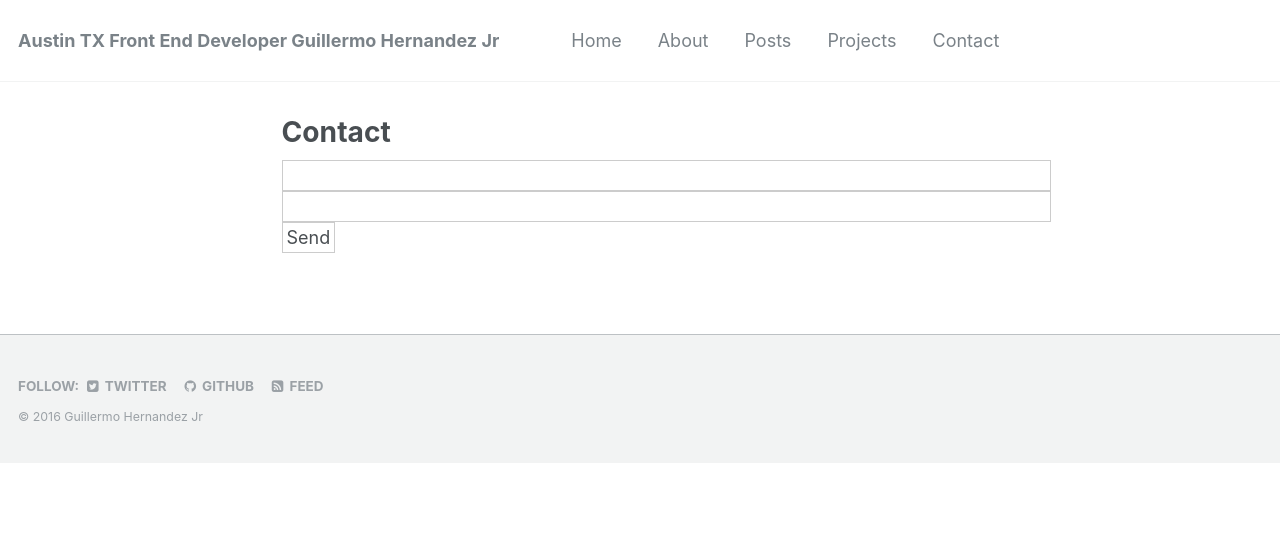
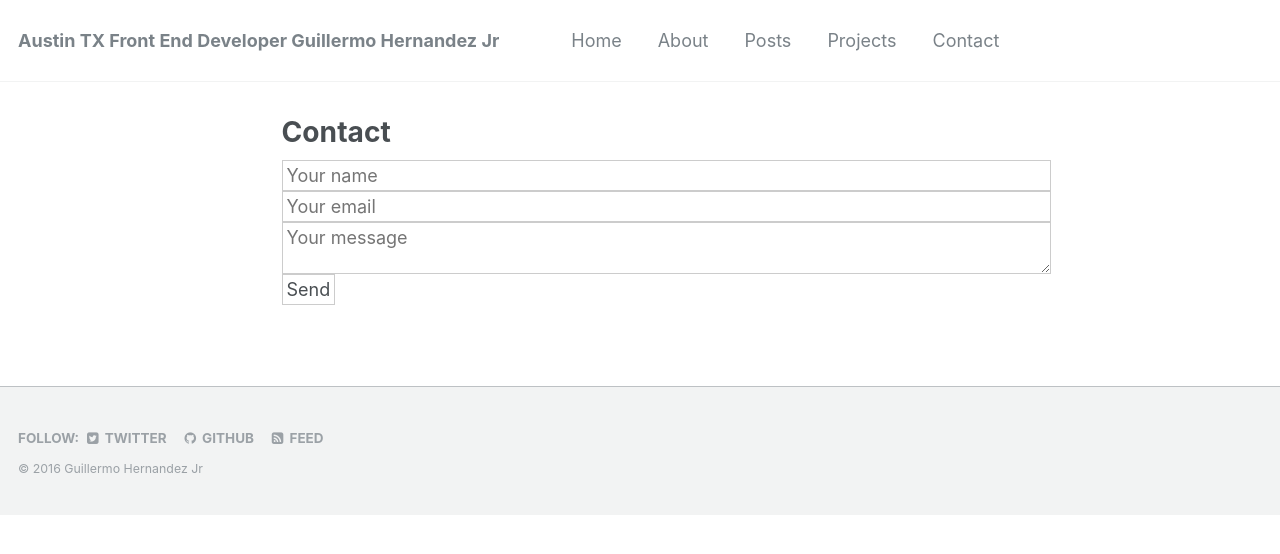
Before and after one commit to guillermohernandez/guillermohernandez.github.io, a Jekyll site: the page built from _pages/contact.md, in a window 1280 px wide. Shown: the top 554 px of the page. Built offline with Jekyll 4.4.1, drawn with Linux system fonts in a browser that asks for light colours.

Commit message:
updated contact form

```diff
--- a/_pages/contact.md
+++ b/_pages/contact.md
@@ -5,9 +5,15 @@ excerpt: "Contact Guillermo Hernandez Jr"
 sitemap: false
 permalink: /contact/
 ---
-<form action="https://formspree.io/guillermohernandez@gmail.com"
-      method="POST">
-    <input type="text" name="name">
-    <input type="email" name="_replyto">
+<form id="contactform" method="POST">
+    <input type="text" name="name" placeholder="Your name">
+    <input type="email" name="_replyto" placeholder="Your email">
+    <input type="hidden" name="_subject" value="Website contact" />
+    <textarea name="message" placeholder="Your message"></textarea>
+    <input type="text" name="_gotcha" style="display:none" />
     <input type="submit" value="Send">
 </form>
+<script>
+    var contactform =  document.getElementById('contactform');
+    contactform.setAttribute('action', '//formspree.io/' + 'guillermohernandez' + '@' + 'gmail' + '.' + 'com');
+</script>
```
